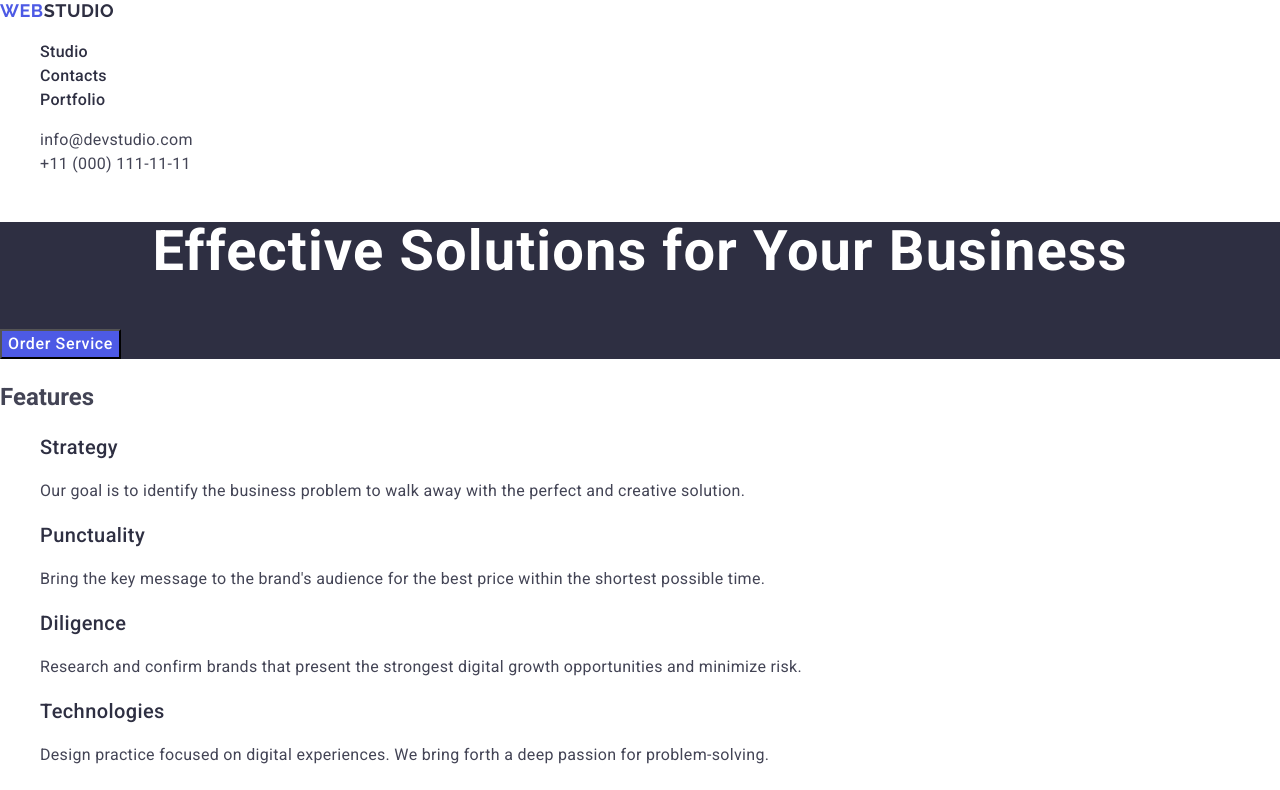
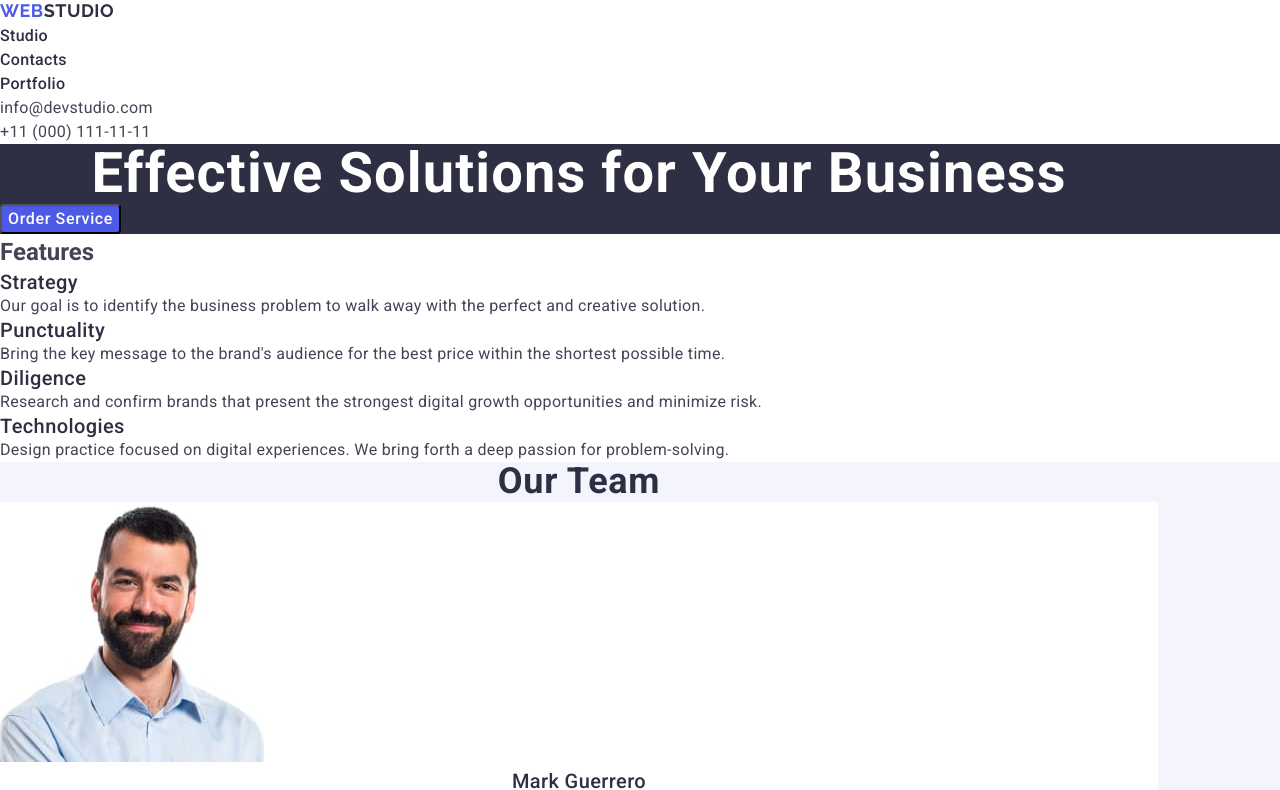
Before and after one commit to MaxBorey/goit-markup-hw-03, a plain HTML site: page index.html in a window 1280 px wide. Shown: the top 790 px of the page. Drawn offline with nearby package versions, Linux system fonts and the light colour scheme.

Commit message:
changes0312

```diff
--- a/css/styles.css
+++ b/css/styles.css
@@ -1,3 +1,31 @@
+*,
+*::before,
+*::after {
+    box-sizing: border-box;
+    margin: 0;
+}
+h1,
+    h2,
+    h3,
+    h4,
+    h5,
+    h6,
+    p {
+        margin-top: 0;
+        margin-bottom: 0;
+    }
+
+ul,
+ol {
+        margin-top: 0;
+        margin-bottom: 0;
+        padding-left: 0;
+        list-style: none;
+    }
+.container {
+    width: 1158px;
+}
+
 /* #region body */
 body {
     font-family: "Roboto", sans-serif;
@@ -6,9 +34,11 @@ body {
     font-size: 16px;
     line-height: 1.5;
 }
+
 a {
     text-decoration: none;
 }
+
 ul,
 ol {
     list-style: none;
@@ -17,6 +47,7 @@ ol {
 button {
     cursor: pointer;
 }
+
 /* #endregion */
 /* #region header */
 .nav-header {}
@@ -35,16 +66,24 @@ button {
     color: #2E2F42;
 }
 
-.nav-item-link, .nav-item-link-active {
+.nav-item-link,
+.nav-item-link-active {
     font-family: "Roboto", sans-serif;
     font-weight: 500;
     letter-spacing: 0.02em;
     color: #2e2f42;
 }
 
-.nav-item .nav-item-link:hover, .contacts-list .contacts-list-item:hover, .nav-item .nav-item-link:focus,
+.nav-item .nav-item-link:hover,
+.contacts-list .contacts-list-item:hover,
+.nav-item .nav-item-link:focus,
 .contacts-list .contacts-list-item:focus {
     color: #404bbf;
+}
+.page-header {
+    border-bottom: 1px solid #e7e9fc;
+    width: 1440px;
+    height: 72px;
 }
 
 /* #endregion */
@@ -60,6 +99,7 @@ button {
     letter-spacing: 0.02em;
     color: #434455;
 }
+
 /* #endregion */
 
 /* #region section hero*/
@@ -84,12 +124,14 @@ button {
     letter-spacing: 0.04em;
     color: #ffffff;
     background-color: #4d5ae5;
+    border-radius: 4px;
 }
 
 .hero-button:hover,
 .hero-button:focus {
     background-color: #404bbf;
 }
+
 /* #endregion */
 
 /* #region section 1*/
@@ -111,6 +153,7 @@ button {
     letter-spacing: 0.02em;
     color: #434455;
 }
+
 /* #endregion */
 
 /* #region section 2*/
@@ -150,6 +193,7 @@ button {
     text-align: center;
     color: #434455;
 }
+
 /* #endregion */
 
 /* #region section 3*/
@@ -185,6 +229,7 @@ button {
     letter-spacing: 0.02em;
     color: #434455;
 }
+
 /* #endregion */
 
 /* #region footer*/
@@ -194,9 +239,11 @@ button {
 
 .footer-text {
     letter-spacing: 0.02em;
-    color: #f4f4fd;}
+    color: #f4f4fd;
+}
 
 .footer .logo-style {
     color: #f4f4fd;
 }
+
 /* #endregion */
--- a/index.html
+++ b/index.html
@@ -15,6 +15,7 @@
 <body>
     <header class="header-page">
 <!-- #region header-->
+        <div class="container">
             <nav class="nav-header">
                 <a class="logo" href="./index.html"> Web<span class="logo-style">Studio</span></a>
                 <ul class="nav-header-list">
@@ -29,18 +30,22 @@
                 <li><a class="contacts-list-item" href="tel:+110001111111">+11 (000) 111-11-11</a></li>
                 </ul>
             </address>
+        </div>
 <!-- #endregion header -->
     </header>
 
     <main>
 <!-- #region section hero -->
             <section class="hero">
+            <div class="container">
             <h1 class="hero-title">Effective Solutions for Your Business</h1>
             <button class="hero-button" type="button">Order Service</button>
+            </div>
             </section>
 <!-- #endregion section hero -->
 <!-- #region section 1 -->
                 <section class="features">
+                <div class="container">
                 <h2>Features</h2>
                 <ul class="features-list">
                     <li class="features-list-item">
@@ -55,7 +60,6 @@
                         <p class="features-text">
                             Bring the key message to the brand's audience for the best price within the shortest possible time.
                         </p>
-
                     </li>
                     <li class="features-list-item">
                         <h3 class="features-title">Diligence</h3>
@@ -71,10 +75,12 @@
                         </p>
                     </li>
                     </ul>
+                </div>
             </section>
         <!-- #endregion section 1 -->
 <!-- #region section 2 -->
                 <section class="team">
+                <div class="container">
                 <h2 class="team-title">Our Team</h2>
                 <ul class="team-list">
                     <li class="team-list-item">
@@ -98,10 +104,13 @@
                         <p class="team-card-text">UI Designer</p>
                     </li>
                 </ul>
+            </div>
             </section>
+
 <!-- #endregion section 3 -->
 <!-- #region section 3 -->
      <section class="portfolio">
+        <div class="container">
         <h2 class="portfolio-title">Our Portfolio</h2>
         <ul class="portfolio-list">
             <li class="portfolio-list-item">
@@ -135,18 +144,21 @@
                 <p class="portfolio-list-text">Marketing</p>
             </li>
         </ul>
+        </div>
      </section>
 <!-- #endregion section 4 -->
 
 </main>
 
         <footer class="footer">
+            <div class="container">
                 <a class="logo" href="./index.html"> Web<span class="logo-style">Studio</span>
                 </a>
                 <p class="footer-text">
                     Increase the flow of customers and sales for your business with digital
                     marketing & growth solutions.
                 </p>
+            </div>
         </footer>
 
 </body>
```
Lines whose indentation alone changed are shown as unchanged.
